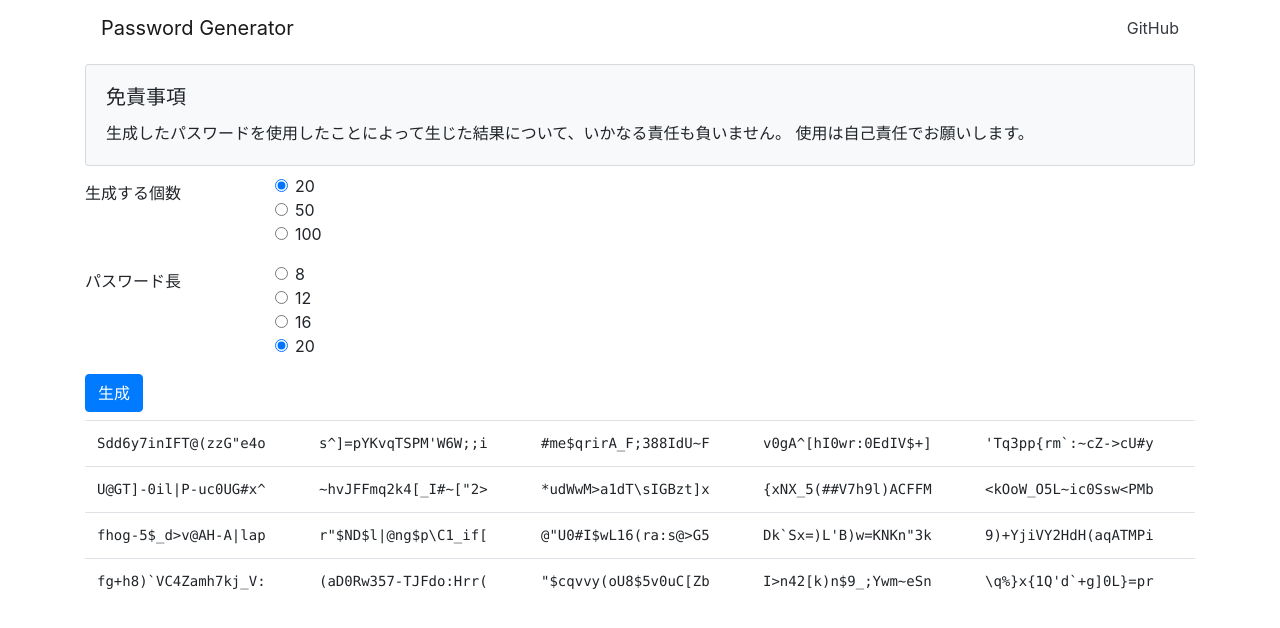
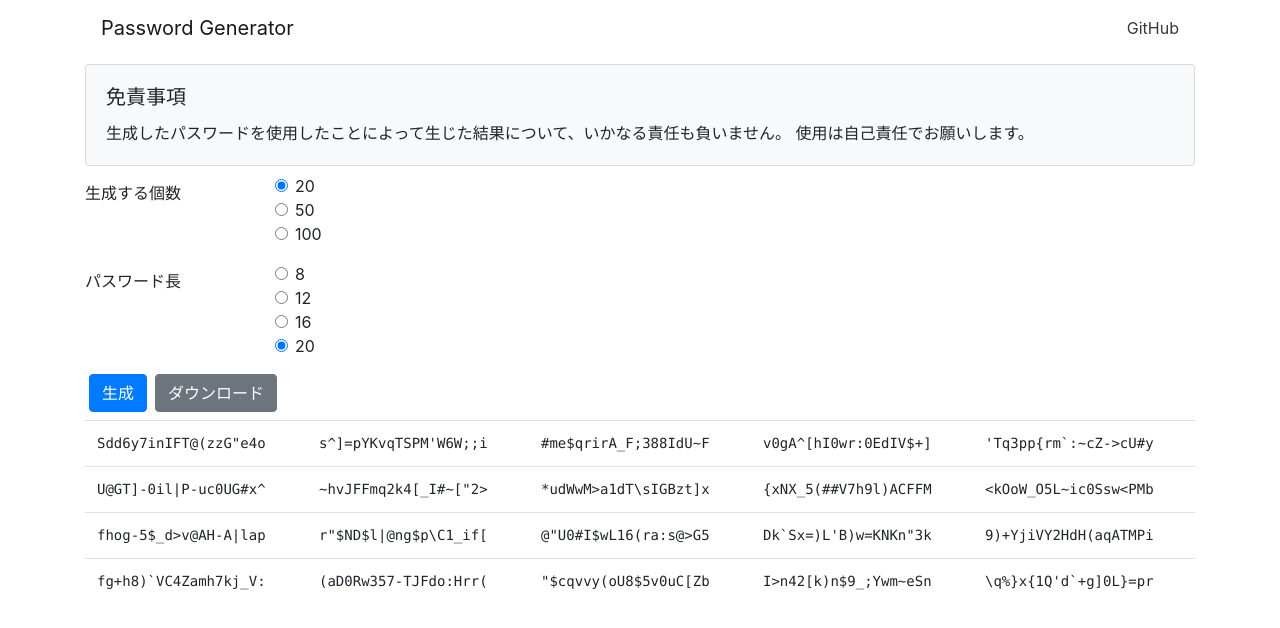
Before and after one commit to ttk1/password-generator, a React app: page / in a window 1280 px wide. Shown: the top 628 px of the page. Built offline with nearby package versions, Linux system fonts and the light colour scheme; the HTML template or start-up script is replaced by a standard one.

Commit message:
生成したパスワードののダウンロード機能追加

```diff
--- a/src/main.tsx
+++ b/src/main.tsx
@@ -9,8 +9,9 @@ import { generatePassword } from './password';
 
 const defaultPasswordCount = 20;
 const defaultPasswordLength = 20;
+const defaultRowCount = 5;
 
-const MyForm = (props: { onSubmit: (passwordCount: number, passwordLength: number) => void }) => {
+const MyForm = (props: { onSubmit: (passwordCount: number, passwordLength: number) => void; handleDownload: () => void }) => {
   const [passwordCount, setPasswordCount] = React.useState(defaultPasswordCount);
   const [passwordLength, setPasswordLength] = React.useState(defaultPasswordLength);
 
@@ -32,22 +33,28 @@ const MyForm = (props: { onSubmit: (passwordCount: number, passwordLength: numbe
           ))}
         </Col>
       </Form.Group>
-      <Button type="submit" variant="primary" onClick={(event) => { event.preventDefault(); props.onSubmit(passwordCount, passwordLength); }}>
+      <Button type="submit" variant="primary" className="mx-1" onClick={(event) => { event.preventDefault(); props.onSubmit(passwordCount, passwordLength); }}>
         生成
+      </Button>
+      <Button type="button" variant="secondary" className="mx-1" onClick={props.handleDownload}>
+        ダウンロード
       </Button>
     </Form>
   );
 };
 
+function splitPasswordArray(passwords: string[]): string[][] {
+  const rows: string[][] = [];
+  for (let i = 0; i < passwords.length; i += defaultRowCount) {
+    rows.push(passwords.slice(i, i + defaultRowCount));
+  }
+  return rows;
+}
+
 const PasswordTable = (props: { passwords: string[] }) => {
-  const rows: string[][] = [];
-  for (let i = 0; i < props.passwords.length; i += 5) {
-    rows.push(props.passwords.slice(i, i + 5));
-  }
-
   return (
     <Table>
-      {rows.map((row, index) => (
+      {splitPasswordArray(props.passwords).map((row, index) => (
         <tr key={index}>
           {row.map((value, index) => (
             <td key={index}><pre className="m-0">{value}</pre></td>
@@ -72,6 +79,25 @@ const Layout = () => {
     setPasswords(generatePasswords(passwordCount, passwordLength));
   };
 
+  const handleDownload = () => {
+    const blob = new Blob([splitPasswordArray(passwords).map((row) => row.join('\t')).join('\n')], { type: 'text/plain' });
+    const blobUrl = URL.createObjectURL(blob);
+
+    // aタグを作って無理やりダウンロード
+    const a = document.body.appendChild(
+      document.createElement('a')
+    );
+    a.href = blobUrl;
+    a.download = 'passwords.tsv';
+    a.click();
+    document.body.removeChild(a);
+
+    // ちょっと時間空けてrevokeObjectURL
+    setTimeout(() => {
+      URL.revokeObjectURL(blobUrl);
+    }, 1000);
+  };
+
   return (
     <Container>
       <Navbar>
@@ -89,7 +115,7 @@ const Layout = () => {
             </Card.Text>
         </Card.Body>
       </Card>
-      <MyForm onSubmit={onSubmit} />
+      <MyForm onSubmit={onSubmit} handleDownload={handleDownload} />
       <PasswordTable passwords={passwords} />
     </Container>
   );
```
Also changed, not shown: 1 other file (tests, documents, lock files or other folders).
